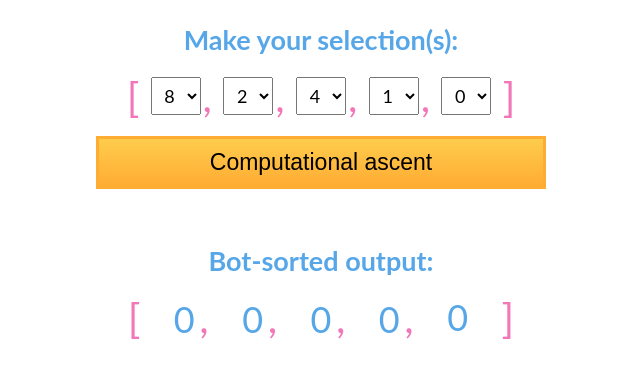
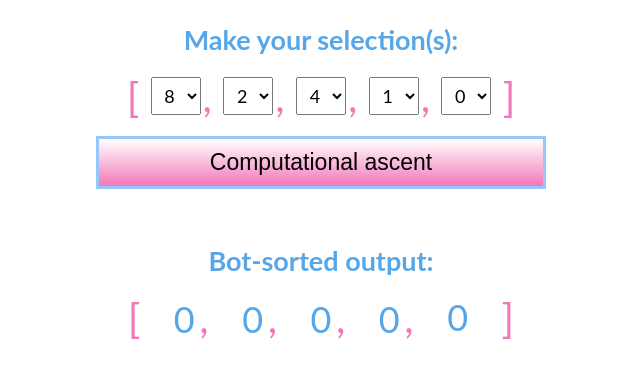
Before and after one commit to DennyDaVjncj/carbonatedSorting, a plain HTML site: page index.html in a window 1280 px wide. Shown: the part 96-474 px from the top of the page, without its empty margins (319-959 px from the left). Drawn offline with Linux system fonts and the light colour scheme.

Commit message:
stying updates

```diff
--- a/frontend/aesthetic.css
+++ b/frontend/aesthetic.css
@@ -82,8 +82,8 @@
     cursor: progress;
     margin-top: 15px;
     text-decoration: none;
-    background-image: linear-gradient(#fecc4c, #ffac33);
-    border: 3px solid #feac32;
+    background-image: linear-gradient(var(--unColor), var(--thugRose));
+    border: 3px solid var(--barelyBlue);
     padding: 10px 16px;
     font-size: 23px;
     width: 100%;
```
